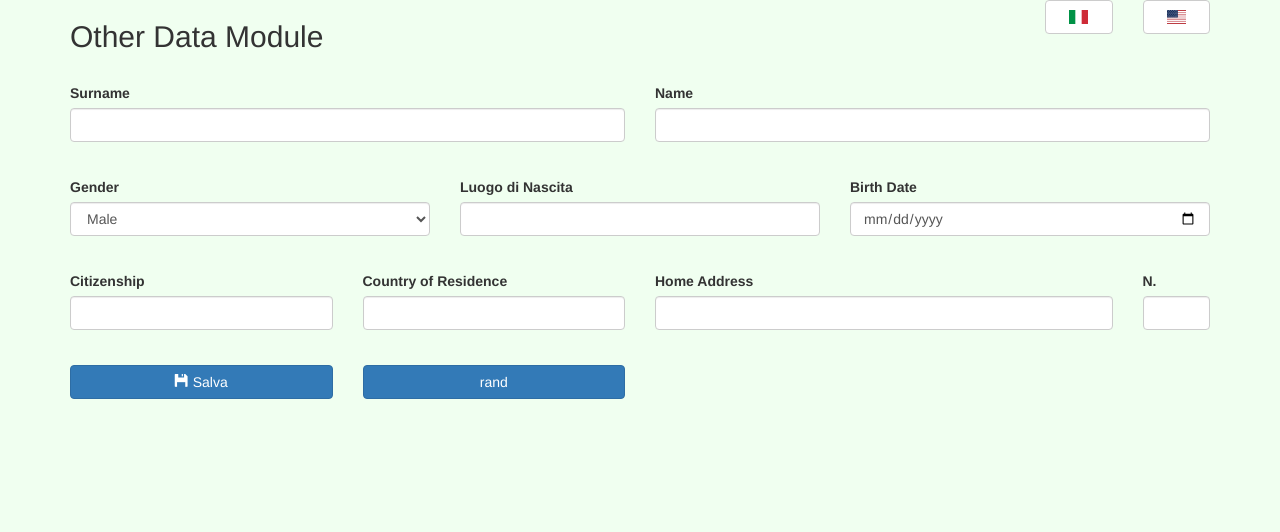
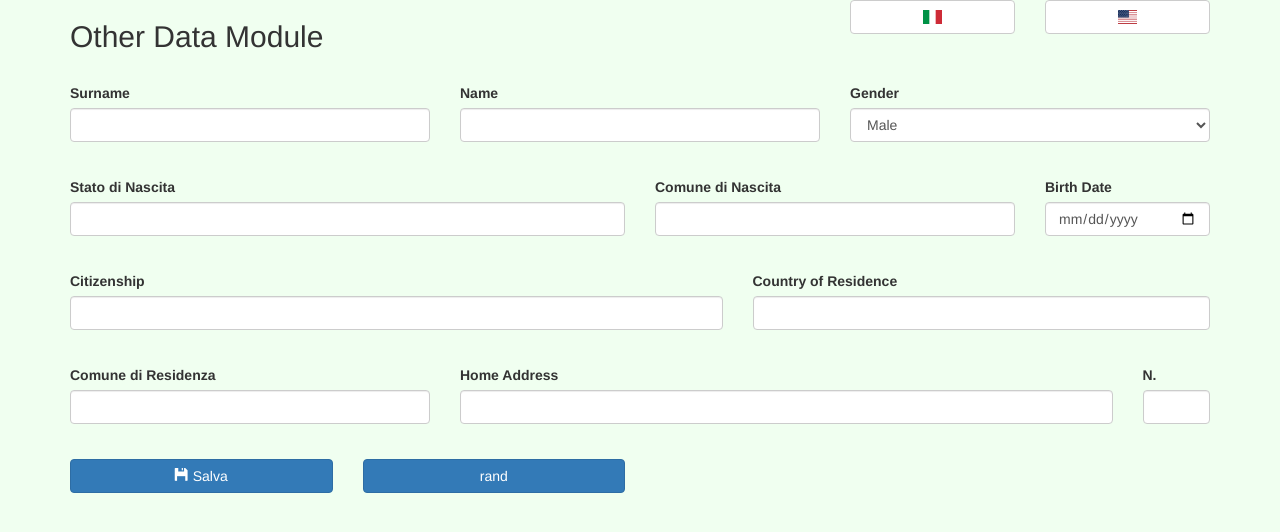
Before and after one commit to sebejbaldin/forms, a website: page FormCheck-InSon/MDNSon.html in a window 1280 px wide. Drawn offline with nearby package versions, Linux system fonts and the light colour scheme.

Commit message:
Reworked html to display all fields needed

```diff
--- a/FormCheck-InSon/MDNSon.html
+++ b/FormCheck-InSon/MDNSon.html
@@ -8,20 +8,26 @@
     <meta name="viewport" content="width=device-width, initial-scale=1">
     <link rel="stylesheet" type="text/css" media="screen" href="../node_modules/bootstrap/dist/css/bootstrap.min.css" />
     <link rel="stylesheet" type="text/css" media="screen" href="../node_modules/flag-icon-css/css/flag-icon.min.css" />
+    <link rel="stylesheet" type="text/css" media="screen" href="../customStyle.css" />
+    <script src="../node_modules/jquery/dist/jquery.js"></script>
+    <script src="../util.js"></script>
+    <script src="../it.js"></script>
+    <script src="../en_US.js"></script>
+    <script src="check-in-son.js"></script>
 </head>
 
 <body style="background-color: honeydew">
     <div class="container">
         <div class="row">
-            <div class="col-sm-6">
-                <h2 id="formTitle">Modulo Dati Nominativo</h2>
+            <div class="col-sm-6 col-xs-12">
+                <h2 id="formTitle">Modulo Dati Accompagnatore</h2>
             </div>
-            <div class="col-sm-1 col-sm-offset-4">
+            <div class="col-sm-2 col-sm-offset-2 col-xs-4 col-xs-offset-2">
                 <button type="button" id="itLang" class="btn btn-default btn-block">
                     <span class="flag-icon flag-icon-it"></span>
                 </button>
             </div>
-            <div class="col-sm-1">
+            <div class="col-sm-2 col-xs-4">
                 <button type="button" id="en_USLang" class="btn btn-default btn-block">
                     <span class="flag-icon flag-icon-us"></span>
                 </button>
@@ -30,21 +36,18 @@
         <br>
         <form id="anagrafica">
             <div class="row">
-                <div class="col-sm-6">
+                <div class="col-sm-4">
                     <div class="form-group">
                         <label class="control-label" for="surname" id="surnameL">Cognome</label>
                         <input type="text" class="form-control" name="surname" id="surname" aria-describedby="basic-addon3">
                     </div>
                 </div>
-                <div class="col-sm-6">
+                <div class="col-sm-4">
                     <div class="form-group">
                         <label class="control-label" for="nome" id="nomeL">Nome</label>
                         <input type="text" class="form-control" id="nome" name="nome" aria-describedby="nOme">
                     </div>
                 </div>
-            </div>
-            <br>
-            <div class="row">
                 <div class="col-sm-4">
                     <div class="form-group">
                         <label class="control-label" for="gender" id="genderL">Genere</label>
@@ -54,34 +57,52 @@
                         </select>
                     </div>
                 </div>
-                <div class="col-sm-4">
+            </div>
+            <div class="row" id="birthThings">
+                <br>
+                <div class="col-sm-6">
                     <div class="form-group">
-                        <label class="control-label" for="birthPlace" id="birthPlaceL">Luogo di Nascita</label>
-                        <input type="text" class="form-control" id="birthPlace" aria-describedby="birthPlace">
+                        <label class="control-label" for="birthState" id="birthStateL">Stato di Nascita</label>
+                        <input type="text" class="form-control" id="birthState" aria-describedby="birthState" autocomplete="off" required>
                     </div>
                 </div>
                 <div class="col-sm-4">
                     <div class="form-group">
+                        <label class="control-label" for="birthCity" id="birthCityL">Comune di Nascita</label>
+                        <input type="text" class="form-control" id="birthCity" aria-describedby="birthCity" autocomplete="off">
+                    </div>
+                </div>
+                <div class="col-sm-2">
+                    <div class="form-group">
                         <label class="control-label" for="birthDate" id="birthDateL">Data di Nascita</label>
-                        <input type="date" class="form-control" id="birthDate" aria-describedby="birthDate">
+                        <input type="date" class="form-control" id="birthDate" aria-describedby="birthDate" required>
                     </div>
                 </div>
             </div>
             <div class="row" id="dependTo">
                 <br>
-                    <div class="col-sm-3">
+                <div class="col-sm-7">
                     <div class="form-group">
                         <label class="control-label" for="citizenship" id="citizenshipL">Cittadinanza</label>
-                            <input type="text" class="form-control" id="citizenship" aria-describedby="citizenship">
-                        </div>
-                    </div>
-                    <div class="col-sm-3 autocomplete">
-                        <div class="form-group">
-                            <label class="control-label" for="residenceState" id="residenceStateL">Stato di Residenza</label>
-                            <input type="text" class="form-control" id="residenceState" aria-describedby="residence">
+                        <input type="text" class="form-control" id="citizenship" aria-describedby="citizenship" required>
                     </div>
                 </div>
                 <div class="col-sm-5">
+                    <div class="form-group">
+                        <label class="control-label" for="residenceState" id="residenceStateL">Stato di Residenza</label>
+                        <input type="text" class="form-control" id="residenceState" aria-describedby="residence" autocomplete="off" required>
+                    </div>
+                </div>
+            </div>
+            <div class="row" id="toToggle">
+                <br>
+                <div class="col-sm-4">
+                    <div class="form-group">
+                        <label class="control-label" for="city" id="cityL">Comune di Residenza</label>
+                        <input type="text" class="form-control" id="city" aria-describedby="city" autocomplete="off" required>
+                    </div>
+                </div>
+                <div class="col-sm-7">
                     <div class="form-group">
                         <label class="control-label" for="address" id="addressL">Indirizzo di Casa</label>
                         <input type="text" class="form-control" id="address" aria-describedby="address">
@@ -107,11 +128,6 @@
                 </div>
             </div>
         </form>
-        <script src="../node_modules/jquery/dist/jquery.js"></script>
-        <script src="../util.js"></script>
-        <script src="../it.js"></script>
-        <script src="../en_US.js"></script>
-        <script src="check-in-son.js"></script>
     </div>
 </body>
 
```
Lines whose indentation alone changed are shown as unchanged.
